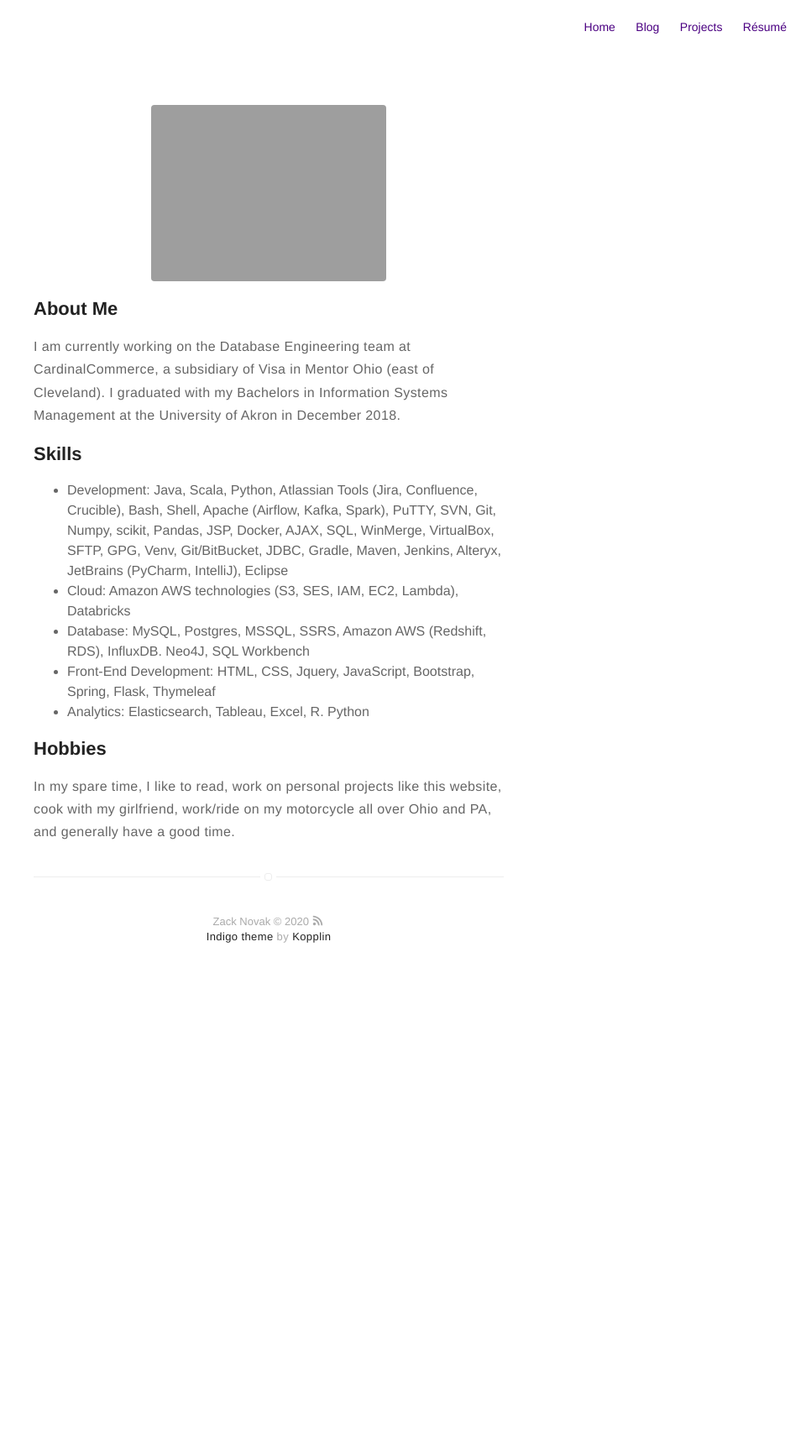
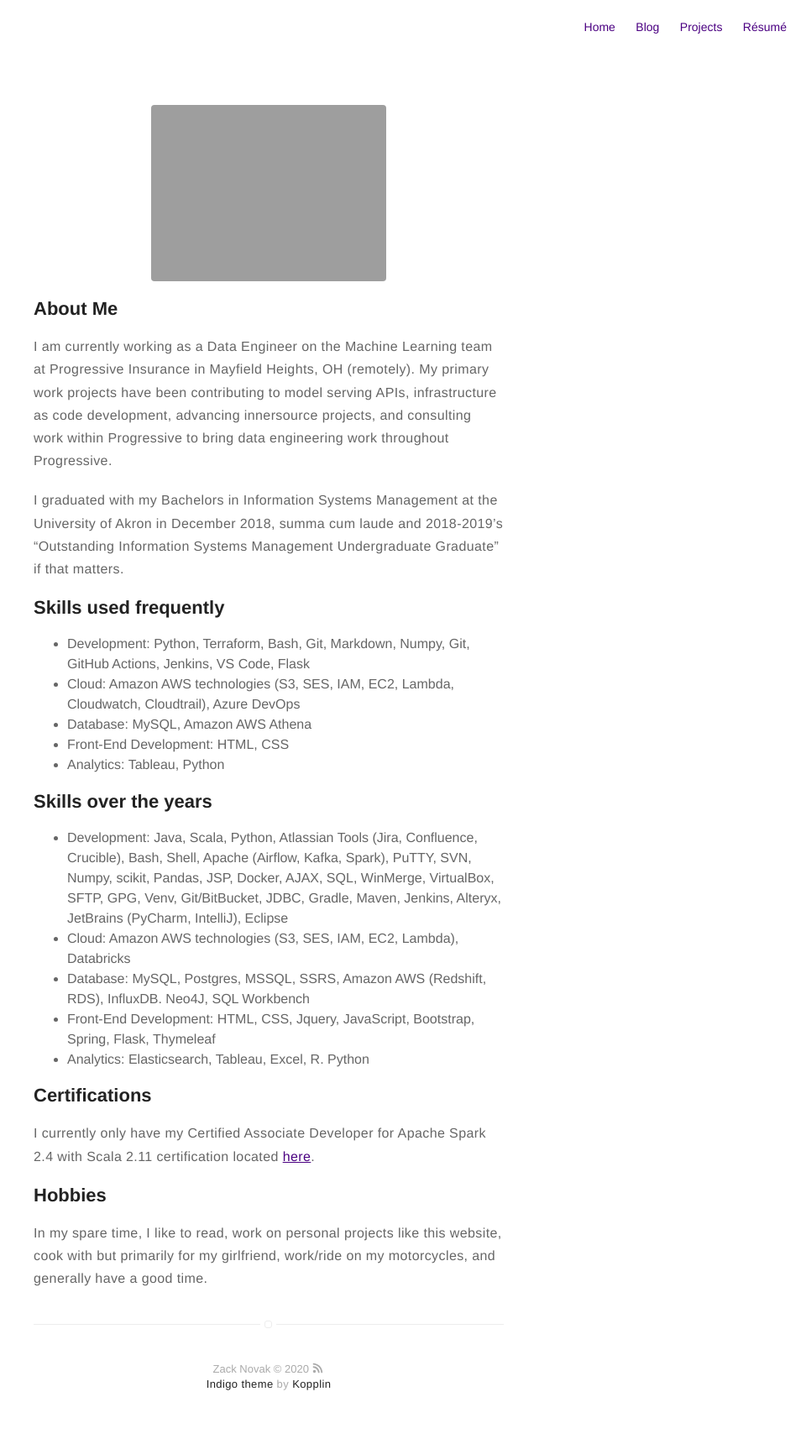
Before and after one commit to Novak478/novak478.github.io, a Jekyll site: the page built from about.md, in a window 1280 px wide. Shown: the whole page at 84% size, without its empty margins (320-1280 px from the left). Built offline with Jekyll 4.4.1, drawn with Linux system fonts in a browser that asks for light colours; before the commit the page ends 1187 px from its top, so only the background shows below that.

Commit message:
updated about me

```diff
--- a/about.md
+++ b/about.md
@@ -5,16 +5,29 @@ layout: page
 ![Profile Image]({{ site.url }}/{{ site.picture }})
 
 <h2>About Me </h2>
-I am currently working on the Database Engineering team at CardinalCommerce, a subsidiary of Visa in Mentor Ohio (east of Cleveland). I graduated with my Bachelors in Information Systems Management at the University of Akron in December 2018.
+I am currently working as a Data Engineer on the Machine Learning team at Progressive Insurance in Mayfield Heights, OH (remotely). My primary work projects have been contributing to model serving APIs, infrastructure as code development, advancing innersource projects, and consulting work within Progressive to bring data engineering work throughout Progressive.
 
-<h2>Skills</h2>
+I graduated with my Bachelors in Information Systems Management at the University of Akron in December 2018, summa cum laude and 2018-2019's "Outstanding Information Systems Management Undergraduate Graduate" if that matters.
 
-- Development: Java, Scala, Python, Atlassian Tools (Jira, Confluence, Crucible), Bash, Shell, Apache (Airflow, Kafka, Spark), PuTTY, SVN, Git, Numpy, scikit, Pandas, JSP, Docker, AJAX, SQL, WinMerge, VirtualBox, SFTP, GPG, Venv, Git/BitBucket, JDBC, Gradle, Maven, Jenkins, Alteryx, JetBrains (PyCharm, IntelliJ), Eclipse
+<h2>Skills used frequently</h2>
+
+- Development: Python, Terraform, Bash, Git, Markdown, Numpy, Git, GitHub Actions, Jenkins, VS Code, Flask
+- Cloud: Amazon AWS technologies (S3, SES, IAM, EC2, Lambda, Cloudwatch, Cloudtrail), Azure DevOps
+- Database: MySQL, Amazon AWS Athena
+- Front-End Development: HTML, CSS
+- Analytics: Tableau, Python
+
+<h2>Skills over the years</h2>
+
+- Development: Java, Scala, Python, Atlassian Tools (Jira, Confluence, Crucible), Bash, Shell, Apache (Airflow, Kafka, Spark), PuTTY, SVN, Numpy, scikit, Pandas, JSP, Docker, AJAX, SQL, WinMerge, VirtualBox, SFTP, GPG, Venv, Git/BitBucket, JDBC, Gradle, Maven, Jenkins, Alteryx, JetBrains (PyCharm, IntelliJ), Eclipse
 - Cloud: Amazon AWS technologies (S3, SES, IAM, EC2, Lambda), Databricks
 - Database: MySQL, Postgres, MSSQL, SSRS, Amazon AWS (Redshift, RDS), InfluxDB. Neo4J, SQL Workbench
 - Front-End Development: HTML, CSS, Jquery, JavaScript, Bootstrap, Spring, Flask, Thymeleaf
 - Analytics: Elasticsearch, Tableau, Excel, R. Python
 
+<h2>Certifications</h2>
+I currently only have my Certified Associate Developer for Apache Spark 2.4 with Scala 2.11 certification located [here](https://academy.databricks.com/award/certification/e0aceafd-ce73-38dc-b1dc-1f93987a45de/preview).
+
 
 <h2> Hobbies </h2>
-In my spare time, I like to read, work on personal projects like this website, cook with my girlfriend, work/ride on my motorcycle all over Ohio and PA, and generally have a good time.
+In my spare time, I like to read, work on personal projects like this website, cook with but primarily for my girlfriend, work/ride on my motorcycles, and generally have a good time.
```
